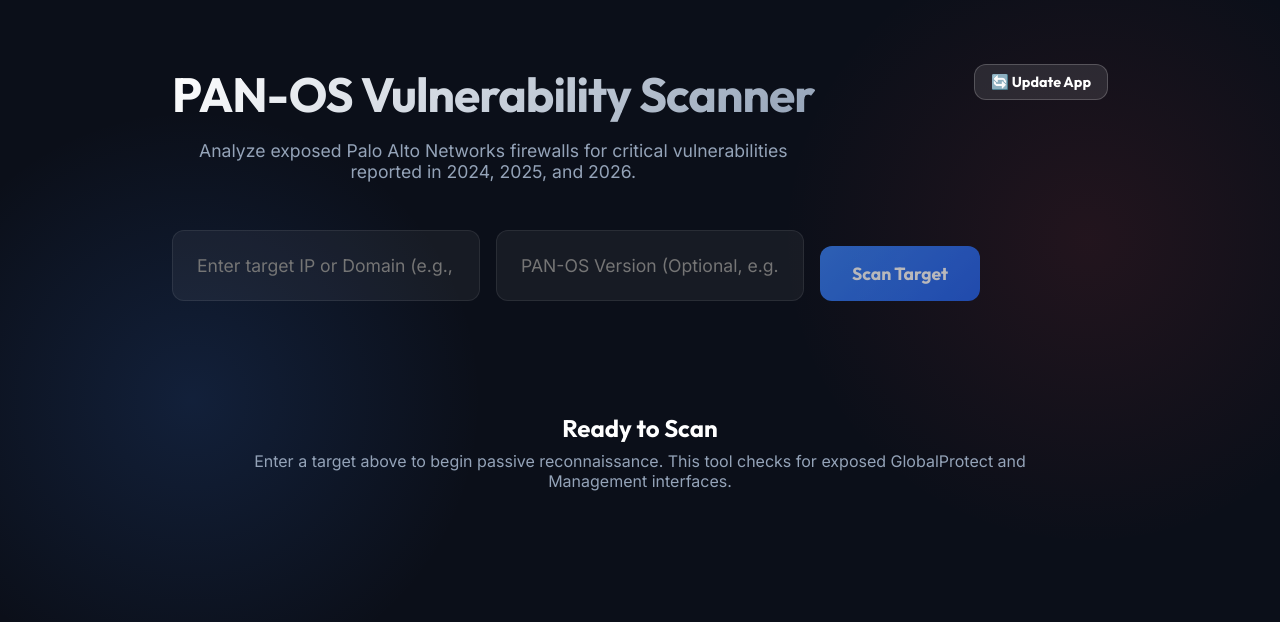
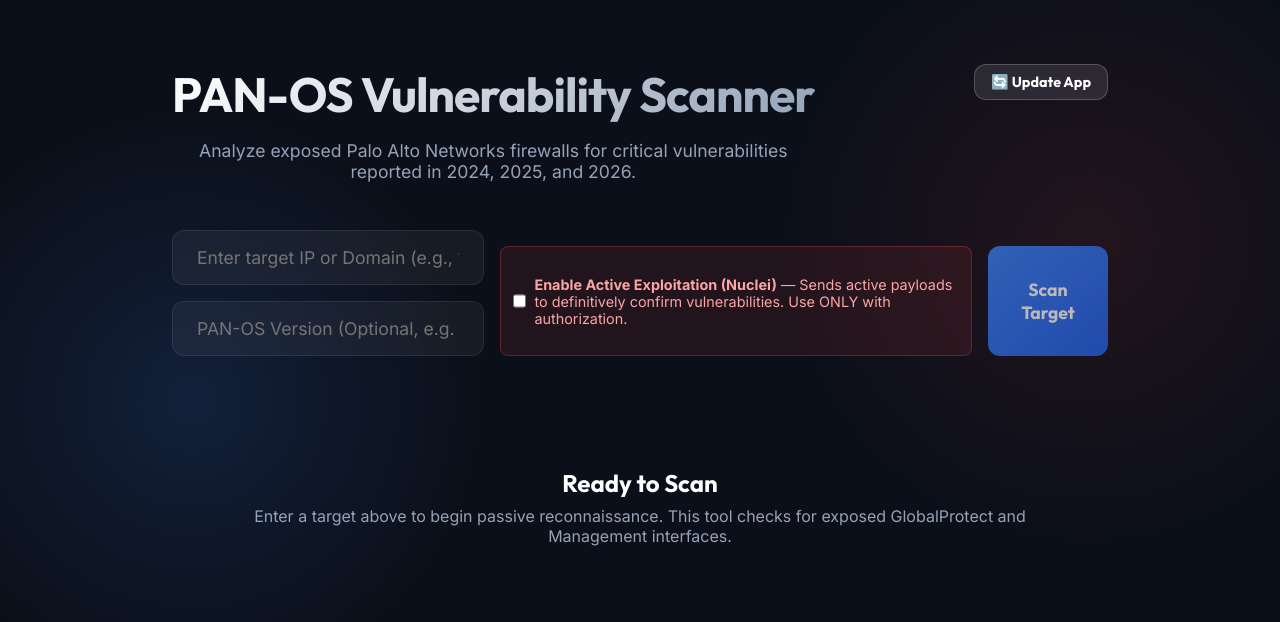
Before and after one commit to robbedell/pan-vuln-scanner, a Next.js app: page / in a window 1280 px wide. Shown: the top 622 px of the page. Built offline with nearby package versions, Linux system fonts and the light colour scheme.

Commit message:
Integrate Nuclei active exploitation engine

```diff
--- a/src/app/api/scan/route.ts
+++ b/src/app/api/scan/route.ts
@@ -2,6 +2,10 @@
 import https from 'https';
 import http from 'http';
 import crypto from 'crypto';
+import { exec } from 'child_process';
+import util from 'util';
+
+const execPromise = util.promisify(exec);
 
 // Helper to make requests ignoring SSL errors, as firewalls often have self-signed certs
 function checkEndpoint(url: string): Promise<{ status: number, body: string, headers: any, error?: string }> {
@@ -38,7 +42,7 @@
 
 export async function POST(req: Request) {
   try {
-    const { target } = await req.json();
+    const { target, activeScan } = await req.json();
 
     if (!target) {
       return NextResponse.json({ error: 'Target is required' }, { status: 400 });
@@ -60,18 +64,12 @@
       checkEndpoint(rootUrl)
     ]);
 
-    // Log errors if unreachable
-    if (gpRes.status === 0) console.log('GP Error:', gpRes.error);
-    if (mgmtRes.status === 0) console.log('Mgmt Error:', mgmtRes.error);
-    if (rootRes.status === 0) console.log('Root Error:', rootRes.error);
-
     const isReachable = gpRes.status > 0 || mgmtRes.status > 0 || rootRes.status > 0;
 
     let hasGlobalProtect = false;
     let hasManagement = false;
 
     // Strict Fingerprinting for GlobalProtect
-    // Look for exact title or specific login paths/cookies
     const gpBody = gpRes.body.toLowerCase();
     if (gpRes.status === 200 && (gpBody.includes('<title>globalprotect portal</title>') || gpBody.includes('var loginuser =') || gpBody.includes('/global-protect/login.esp'))) {
       hasGlobalProtect = true;
@@ -80,12 +78,10 @@
     }
 
     // Strict Fingerprinting for Management Interface
-    // Look for PAN-OS login page specific markers
     const mgmtBody = mgmtRes.body.toLowerCase();
     if (mgmtRes.status === 200 && (mgmtBody.includes('<title>palo alto networks - pan-os</title>') || mgmtBody.includes('/php/login.php'))) {
       hasManagement = true;
     } else if (rootRes.status === 200 || rootRes.status === 301 || rootRes.status === 302) {
-      // Sometimes root redirects to management, check body of root or Location header
       if (rootRes.body.toLowerCase().includes('<title>palo alto networks - pan-os</title>')) {
         hasManagement = true;
       }
@@ -95,10 +91,30 @@
       }
     }
 
-    // Determine potential vulnerabilities based on exposed interfaces
     const exposedInterfaces: string[] = [];
     if (hasGlobalProtect) exposedInterfaces.push('GlobalProtect');
     if (hasManagement) exposedInterfaces.push('Management');
+
+    // Active Exploitation (if enabled)
+    let confirmedCVEs: string[] = [];
+    if (activeScan) {
+      console.log(`Running active Nuclei scan against ${host}...`);
+      try {
+        const { stdout } = await execPromise(`nuclei -u ${protocol}${host} -tags paloalto,panos -json -silent`);
+        const lines = stdout.split('\n').filter(line => line.trim() !== '');
+        for (const line of lines) {
+          const result = JSON.parse(line);
+          if (result && result['template-id']) {
+            const match = result['template-id'].match(/(CVE-\d{4}-\d{4,5})/i);
+            if (match) {
+              confirmedCVEs.push(match[1].toUpperCase());
+            }
+          }
+        }
+      } catch (err) {
+        console.error('Nuclei scan failed or returned no results:', err);
+      }
+    }
 
     return NextResponse.json({
       target: host,
@@ -106,6 +122,8 @@
       hasGlobalProtect,
       hasManagement,
       exposedInterfaces,
+      confirmedCVEs,
+      timestamp: new Date().toISOString()
     });
   } catch (error) {
     console.error('Scan Error:', error);
--- a/src/app/globals.css
+++ b/src/app/globals.css
@@ -337,3 +337,9 @@
   margin-bottom: 2rem;
   text-align: center;
 }
+
+@keyframes pulse {
+  0% { opacity: 1; transform: scale(1); box-shadow: 0 0 0 0 rgba(239, 68, 68, 0.7); }
+  50% { opacity: 0.9; transform: scale(1.02); box-shadow: 0 0 0 10px rgba(239, 68, 68, 0); }
+  100% { opacity: 1; transform: scale(1); box-shadow: 0 0 0 0 rgba(239, 68, 68, 0); }
+}
--- a/src/app/page.tsx
+++ b/src/app/page.tsx
@@ -14,6 +14,9 @@
   const [isUpdating, setIsUpdating] = useState(false);
   const [updateMessage, setUpdateMessage] = useState('');
 
+  // Active Scan State
+  const [activeScan, setActiveScan] = useState(false);
+
   const handleScan = async (e: React.FormEvent) => {
     e.preventDefault();
     if (!target.trim()) return;
@@ -26,7 +29,7 @@
       const response = await fetch('/api/scan', {
         method: 'POST',
         headers: { 'Content-Type': 'application/json' },
-        body: JSON.stringify({ target }),
+        body: JSON.stringify({ target, activeScan }),
       });
 
       if (!response.ok) {
@@ -108,6 +111,21 @@
             style={{ flex: 1 }}
           />
         </div>
+
+        <div style={{ marginTop: '1rem', display: 'flex', alignItems: 'center', gap: '0.5rem', background: 'rgba(239, 68, 68, 0.1)', padding: '0.75rem', borderRadius: '8px', border: '1px solid rgba(239, 68, 68, 0.3)' }}>
+          <input
+            type="checkbox"
+            id="activeScanToggle"
+            checked={activeScan}
+            onChange={(e) => setActiveScan(e.target.checked)}
+            disabled={isLoading}
+            style={{ width: '18px', height: '18px', cursor: 'pointer' }}
+          />
+          <label htmlFor="activeScanToggle" style={{ color: '#fca5a5', fontSize: '0.9rem', cursor: 'pointer', userSelect: 'none' }}>
+            <strong>Enable Active Exploitation (Nuclei)</strong> — Sends active payloads to definitively confirm vulnerabilities. Use ONLY with authorization.
+          </label>
+        </div>
+
         <button type="submit" className="btn" disabled={isLoading || !target.trim()} style={{ marginTop: '1rem' }}>
           {isLoading ? <div className="loader"></div> : 'Scan Target'}
         </button>
--- a/src/components/ResultsDashboard.tsx
+++ b/src/components/ResultsDashboard.tsx
@@ -8,6 +8,7 @@
     hasGlobalProtect: boolean;
     hasManagement: boolean;
     exposedInterfaces: string[];
+    confirmedCVEs?: string[];
   };
   targetVersion?: string;
 }
@@ -71,6 +72,7 @@
                 vulnerability={vuln}
                 isExposed={isExposed(vuln)}
                 targetVersion={targetVersion}
+                isConfirmed={results.confirmedCVEs?.includes(vuln.id)}
               />
             ))}
           </div>
--- a/src/components/VulnerabilityCard.tsx
+++ b/src/components/VulnerabilityCard.tsx
@@ -6,9 +6,10 @@
   vulnerability: Vulnerability;
   isExposed: boolean;
   targetVersion?: string;
+  isConfirmed?: boolean;
 }
 
-export default function VulnerabilityCard({ vulnerability, isExposed, targetVersion }: Props) {
+export default function VulnerabilityCard({ vulnerability, isExposed, targetVersion, isConfirmed }: Props) {
   const [expanded, setExpanded] = useState(false);
 
   const versionVulnerable = targetVersion ? isVersionVulnerable(targetVersion, vulnerability.affectedVersions) : false;
@@ -17,7 +18,11 @@
   let statusText = isExposed ? 'Potentially Exposed' : 'Not Exposed';
   let badgeIcon = isExposed ? '⚠️' : '✅';
 
-  if (!isExposed && versionVulnerable) {
+  if (isConfirmed) {
+    cardColor = '#ef4444'; // Red
+    statusText = '🚨 EXPLOIT SUCCESSFUL (Confirmed Vulnerable)';
+    badgeIcon = '🚨';
+  } else if (!isExposed && versionVulnerable) {
     cardColor = '#f59e0b'; // Warning Amber
     statusText = 'Not Exposed, but Firmware Vulnerable';
     badgeIcon = '⚠️';
@@ -29,8 +34,11 @@
     statusText = 'Exposed AND Firmware Vulnerable';
   }
 
+  // Blinking effect for confirmed exploits
+  const animationStyle = isConfirmed ? { animation: 'pulse 2s infinite' } : {};
+
   return (
-    <div className="glass vuln-card" style={{ borderColor: cardColor }}>
+    <div className="glass vuln-card" style={{ borderColor: cardColor, ...animationStyle }}>
       <div style={{ position: 'absolute', top: 0, left: 0, width: '4px', height: '100%', background: cardColor }} />
 
       <div
```
Also changed, not shown: 1 other file (tests, documents, lock files or other folders).
